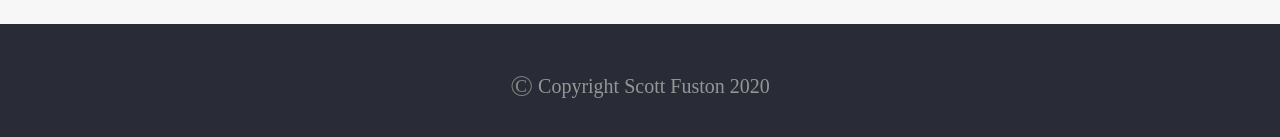
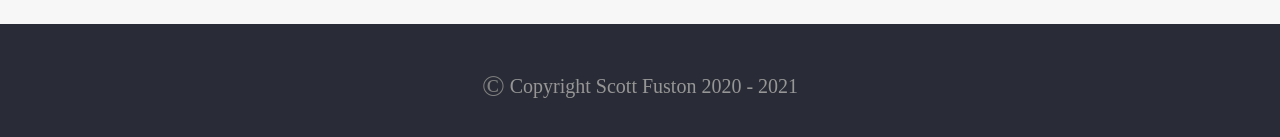
Before and after one commit to fuston05/scott-fuston-portfolio, a React (Create React App) app: page / in a window 1280 px wide. Shown: the part 2658-2795 px from the top of the page. Built offline with nearby package versions, Linux system fonts and the light colour scheme.

Commit message:
updates footer copyright

```diff
--- a/src/components/Common/Footer/Footer.tsx
+++ b/src/components/Common/Footer/Footer.tsx
@@ -3,7 +3,7 @@ import React from 'react';
 const Footer: React.FC = () => {
   return (
     <footer className= 'footerCont'>
-      <div className= 'copyCont'><span>&copy;</span> <p>Copyright Scott Fuston 2020</p></div>
+      <div className= 'copyCont'><span>&copy;</span> <p>Copyright Scott Fuston 2020 - 2021</p></div>
     </footer>
   )
 }//end Footer
```
